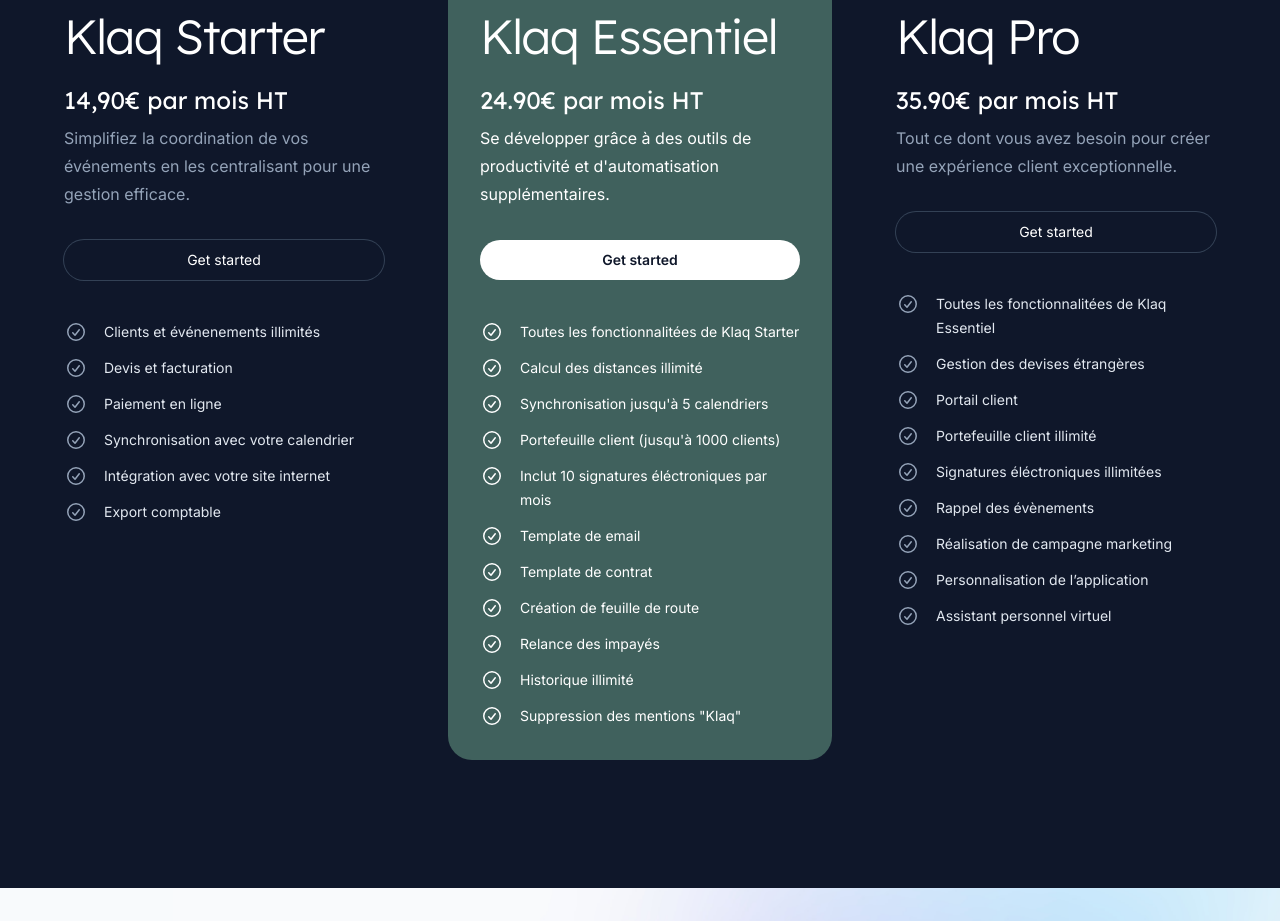
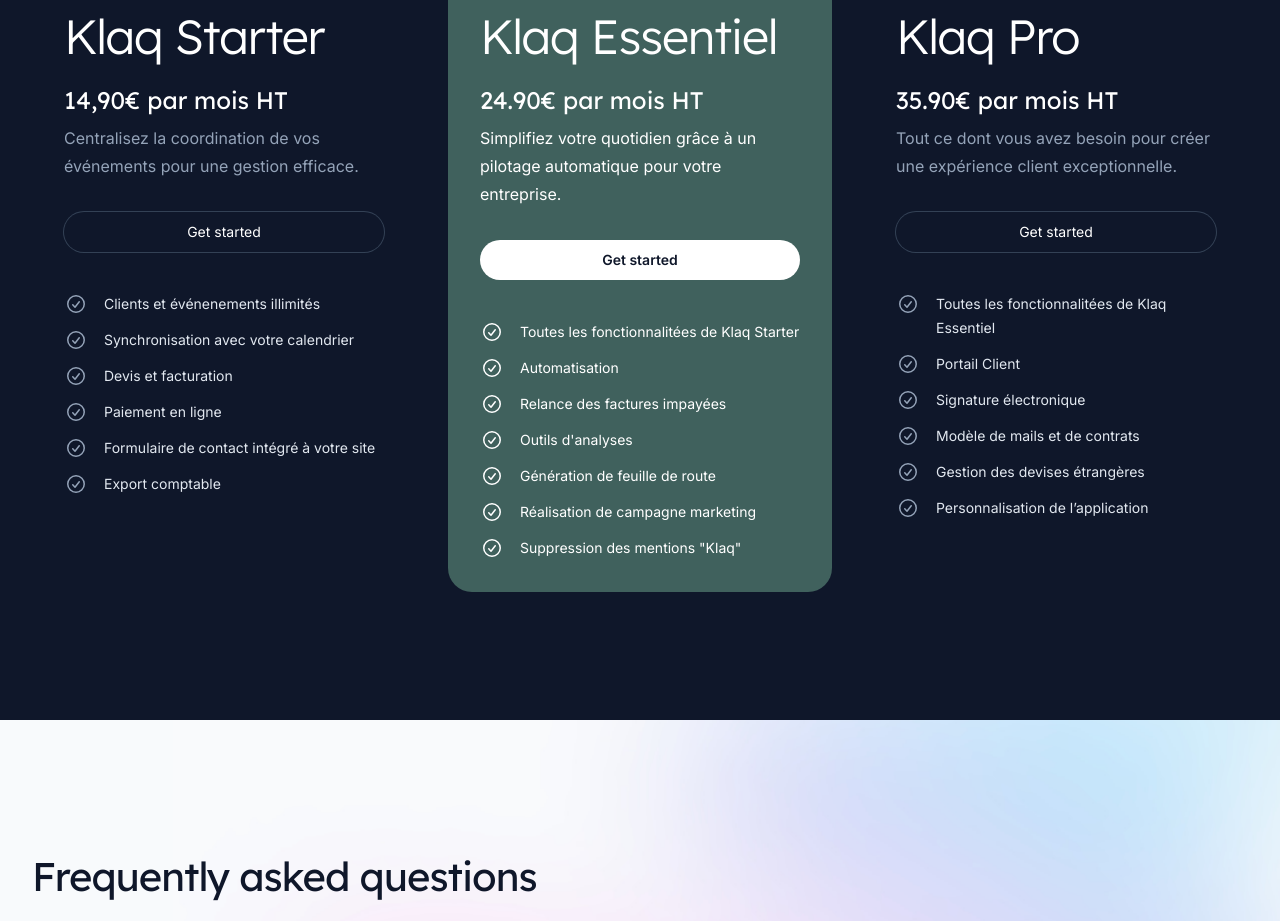
Before and after one commit to klaq-io/klaq-website, a Next.js app: page / in a window 1280 px wide. Shown: the part 5606-6527 px from the top of the page. Built offline with nearby package versions, Linux system fonts and the light colour scheme.

Commit message:
text improvment

```diff
--- a/src/components/Pricing.tsx
+++ b/src/components/Pricing.tsx
@@ -148,14 +148,14 @@
           <Plan
             name="Klaq Starter"
             price="14,90€ par mois HT"
-            description="Simplifiez la coordination de vos événements en les centralisant pour une gestion efficace."
+            description="Centralisez la coordination de vos événements pour une gestion efficace."
             href="/register"
             features={[
               'Clients et événenements illimités',
+              'Synchronisation avec votre calendrier',
               'Devis et facturation',
               'Paiement en ligne',
-              'Synchronisation avec votre calendrier',
-              'Intégration avec votre site internet',
+              'Formulaire de contact intégré à votre site',
               'Export comptable',
             ]}
           />
@@ -163,19 +163,15 @@
             featured
             name="Klaq Essentiel"
             price="24.90€ par mois HT"
-            description="Se développer grâce à des outils de productivité et d'automatisation supplémentaires."
+            description="Simplifiez votre quotidien grâce à un pilotage automatique pour votre entreprise."
             href="/register"
             features={[
               'Toutes les fonctionnalitées de Klaq Starter',
-              'Calcul des distances illimité',
-              "Synchronisation jusqu'à 5 calendriers",
-              "Portefeuille client (jusqu'à 1000 clients)",
-              'Inclut 10 signatures éléctroniques par mois',
-              'Template de email',
-              'Template de contrat',
-              'Création de feuille de route',
-              'Relance des impayés',
-              'Historique illimité',
+              'Automatisation',
+              'Relance des factures impayées',
+              'Outils d\'analyses',
+              'Génération de feuille de route',
+              'Réalisation de campagne marketing',
               'Suppression des mentions "Klaq"',
             ]}
           />
@@ -186,14 +182,11 @@
             href="/register"
             features={[
               'Toutes les fonctionnalitées de Klaq Essentiel',
+              'Portail Client',
+              'Signature électronique',
+              'Modèle de mails et de contrats',
               'Gestion des devises étrangères',
-              'Portail client',
-              'Portefeuille client illimité',
-              'Signatures éléctroniques illimitées',
-              'Rappel des évènements',
-              'Réalisation de campagne marketing',
               'Personnalisation de l’application',
-              'Assistant personnel virtuel',
             ]}
           />
         </div>
```
